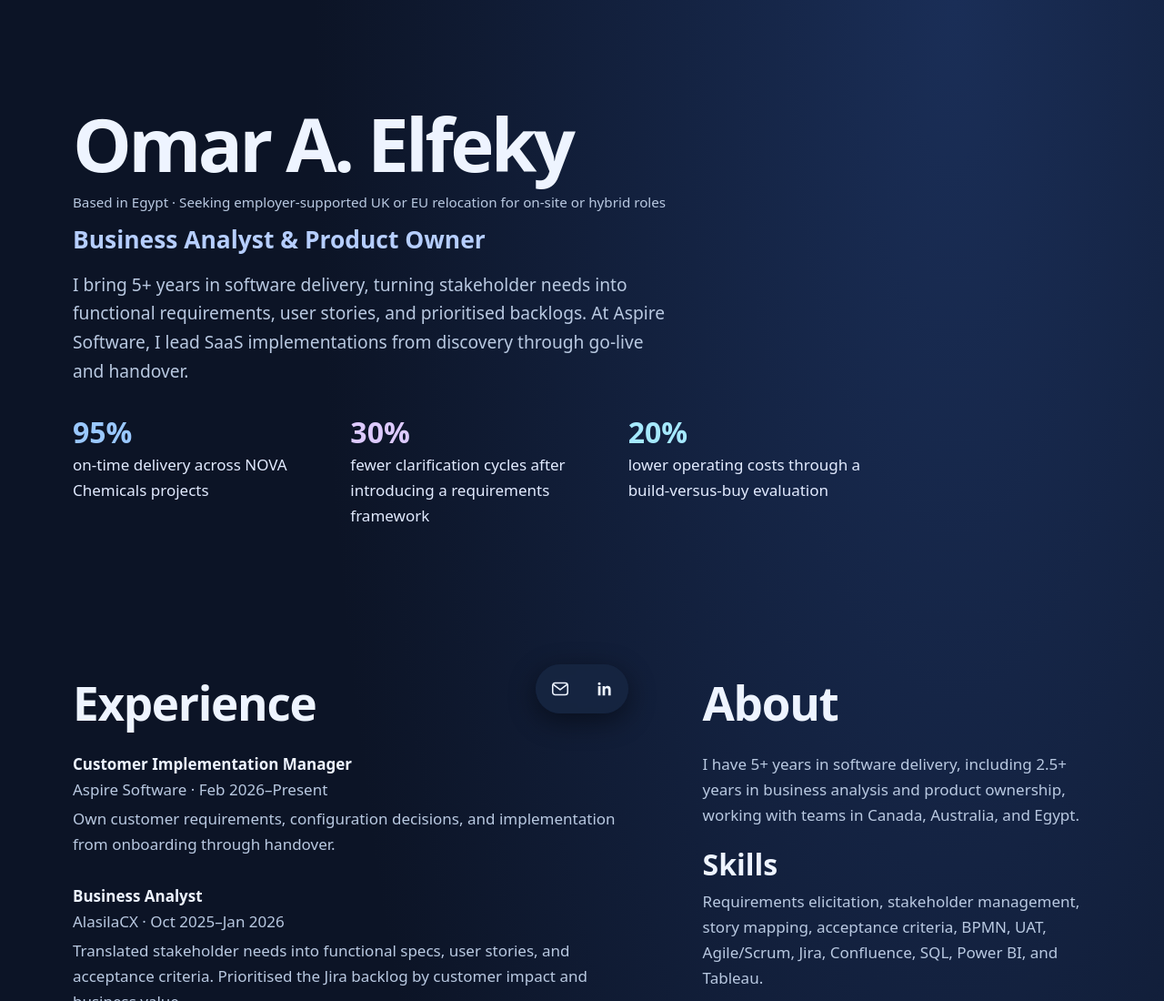
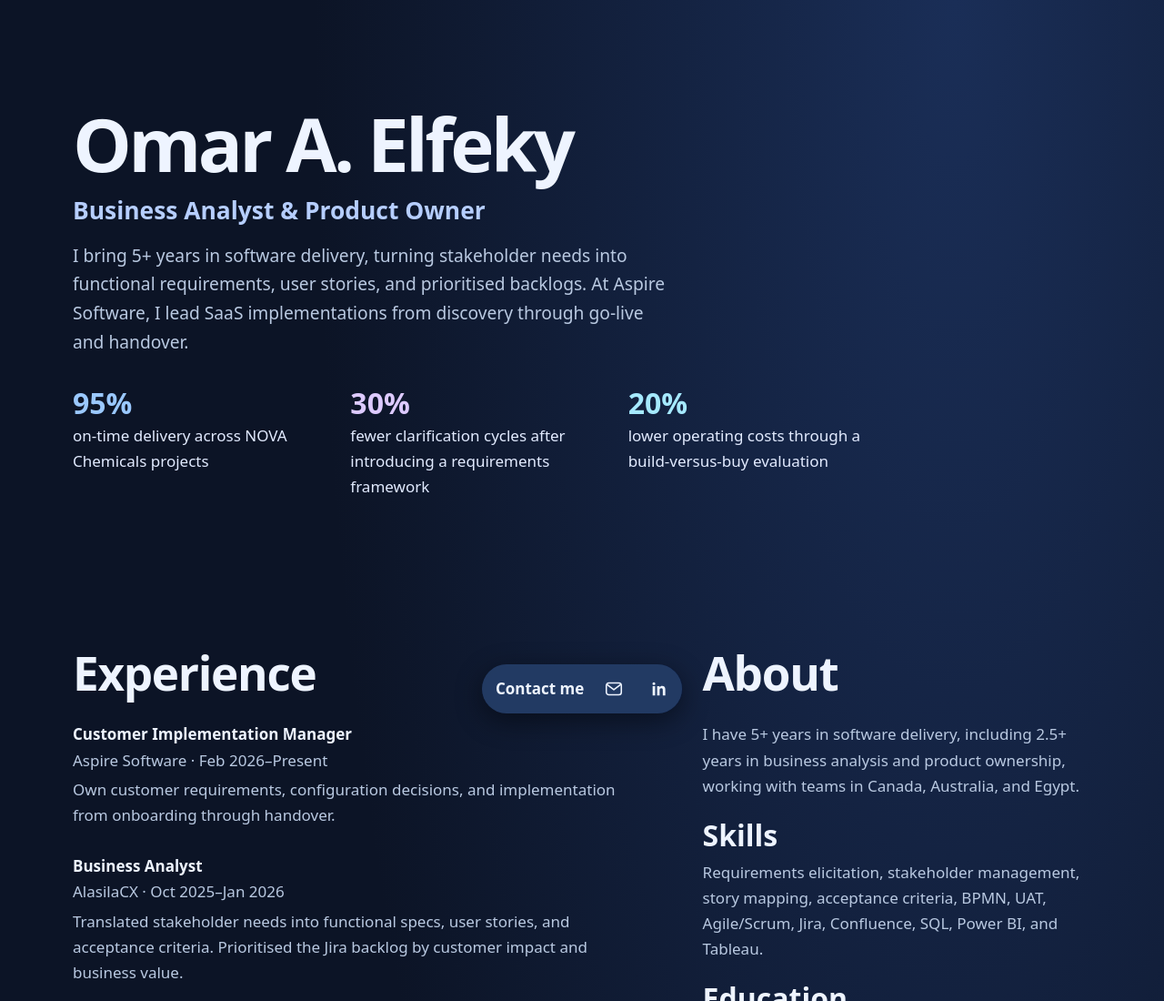
Before and after one commit to elfekyjr/elfekyjr.github.io, a plain HTML site: page index.html in a window 1280 px wide. Shown: the top 1100 px of the page at 91% size. Drawn offline with Linux system fonts and the light colour scheme; a web font is replaced by a local one.

Commit message:
Make portfolio contact options more visible

```diff
--- a/index.html
+++ b/index.html
@@ -105,7 +105,6 @@
     .project-filters[hidden] { display: none; }
   }
   main { padding-bottom: calc(6rem + env(safe-area-inset-bottom)); }
-  .hero-location { color: var(--muted); margin-bottom: .45rem; font-size: .95rem; }
   .hero { padding-top: clamp(3.5rem, 9vw, 7rem); }
   h1 { letter-spacing: -.045em; }
   h2 { letter-spacing: -.025em; }
@@ -122,13 +121,14 @@
     gap: .3rem;
     padding: .3rem;
     border-radius: 999px;
-    background: #172640;
+    background: #243d66;
     box-shadow: 0 8px 30px #0007;
     pointer-events: auto;
   }
   @supports (backdrop-filter: blur(18px)) {
-    .contact-row { background: #172640df; backdrop-filter: blur(18px) saturate(150%); }
+    .contact-row { background: #243d66f2; backdrop-filter: blur(18px) saturate(150%); }
   }
+  #contact-label { align-self: center; padding-inline: .65rem .35rem; color: var(--ink); font-weight: 700; white-space: nowrap; }
   .contact-row a {
     display: grid;
     place-items: center;
@@ -147,7 +147,6 @@
 <main id="main" tabindex="-1">
   <section class="hero wrap" aria-labelledby="portfolio-name">
     <h1 id="portfolio-name">Omar A. Elfeky</h1>
-    <p class="hero-location">Based in Egypt · Seeking employer-supported UK or EU relocation for on-site or hybrid roles</p>
     <p class="hero-role">Business Analyst &amp; Product Owner</p>
     <p class="lede">I bring 5+ years in software delivery, turning stakeholder needs into functional requirements, user stories, and prioritised backlogs. At Aspire Software, I lead SaaS implementations from discovery through go-live and handover.</p>
     <dl class="impact" aria-label="Selected delivery results">
@@ -260,7 +259,8 @@
 
 </main>
 <div class="contact-dock">
-  <nav class="contact-row" aria-label="Contact">
+  <nav class="contact-row" aria-labelledby="contact-label">
+    <span id="contact-label">Contact me</span>
     <a href="mailto:oelfky@gmail.com" data-click="contact-email" aria-label="Email Omar" title="Email Omar">
       <svg viewBox="0 0 24 24" fill="none" stroke="currentColor" stroke-width="1.7" aria-hidden="true" focusable="false">
         <rect x="3" y="5" width="18" height="14" rx="3"/>
```
